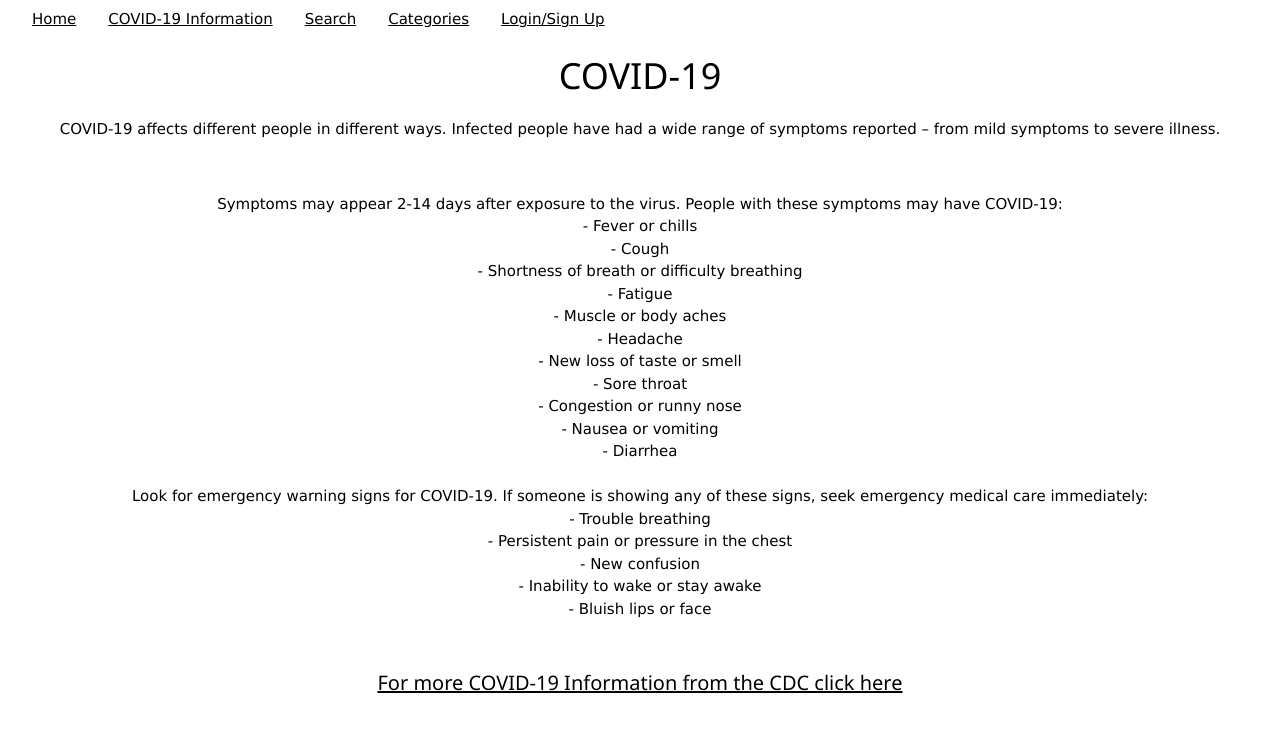
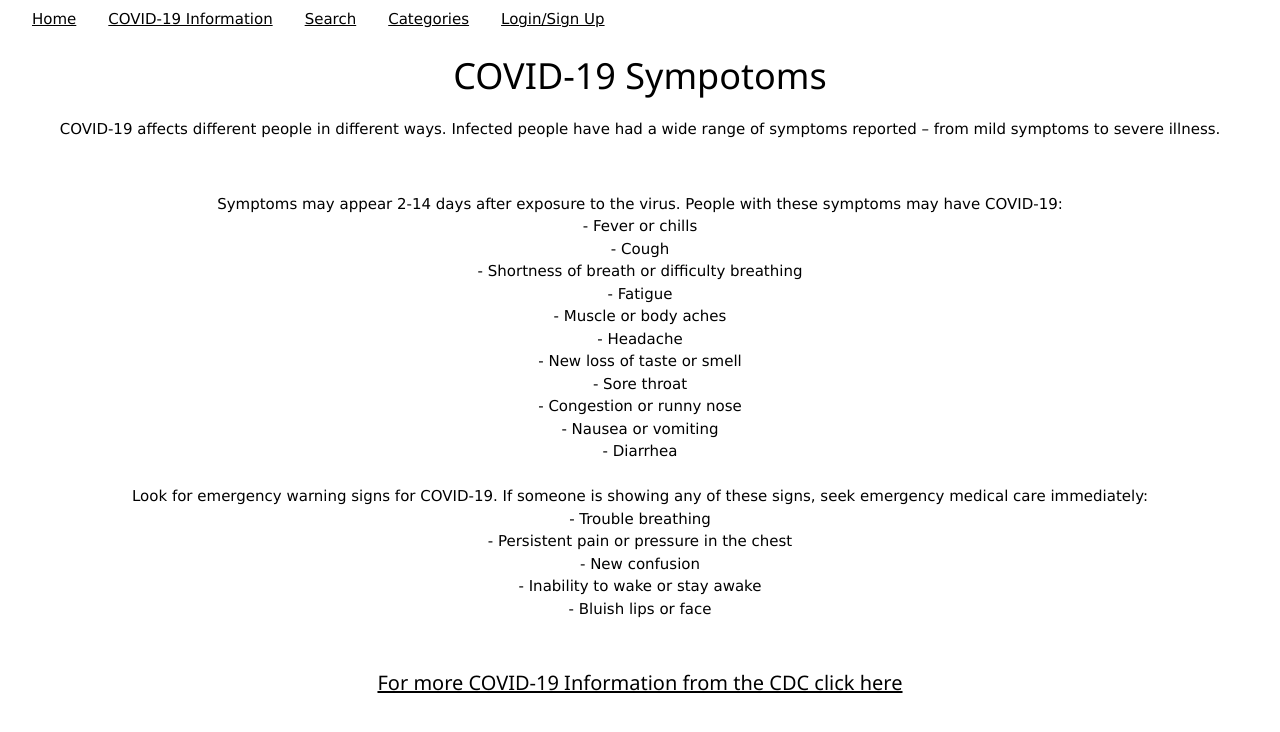
Before and after one commit to DairySniper31/local-business-tracker, a React (Create React App) app in the folder frontend/: page /covid in a window 1280 px wide. Shown: the top 732 px of the page. Built offline with nearby package versions, Linux system fonts and the light colour scheme; no server answers.

Commit message:
covid page

```diff
--- a/frontend/src/components/Covid.js
+++ b/frontend/src/components/Covid.js
@@ -5,7 +5,7 @@ class Covid extends Component{
     render() {
         return (
             <div>
-                <h1>COVID-19</h1>
+                <h1>COVID-19 Sympotoms</h1>
                 <p>COVID-19 affects different people in different ways. Infected people have had a wide range of symptoms reported – from mild symptoms to severe illness.</p> <br/>
                 <p>Symptoms may appear 2-14 days after exposure to the virus. People with these symptoms may have COVID-19: <br/>
                         - Fever or chills <br />
```
